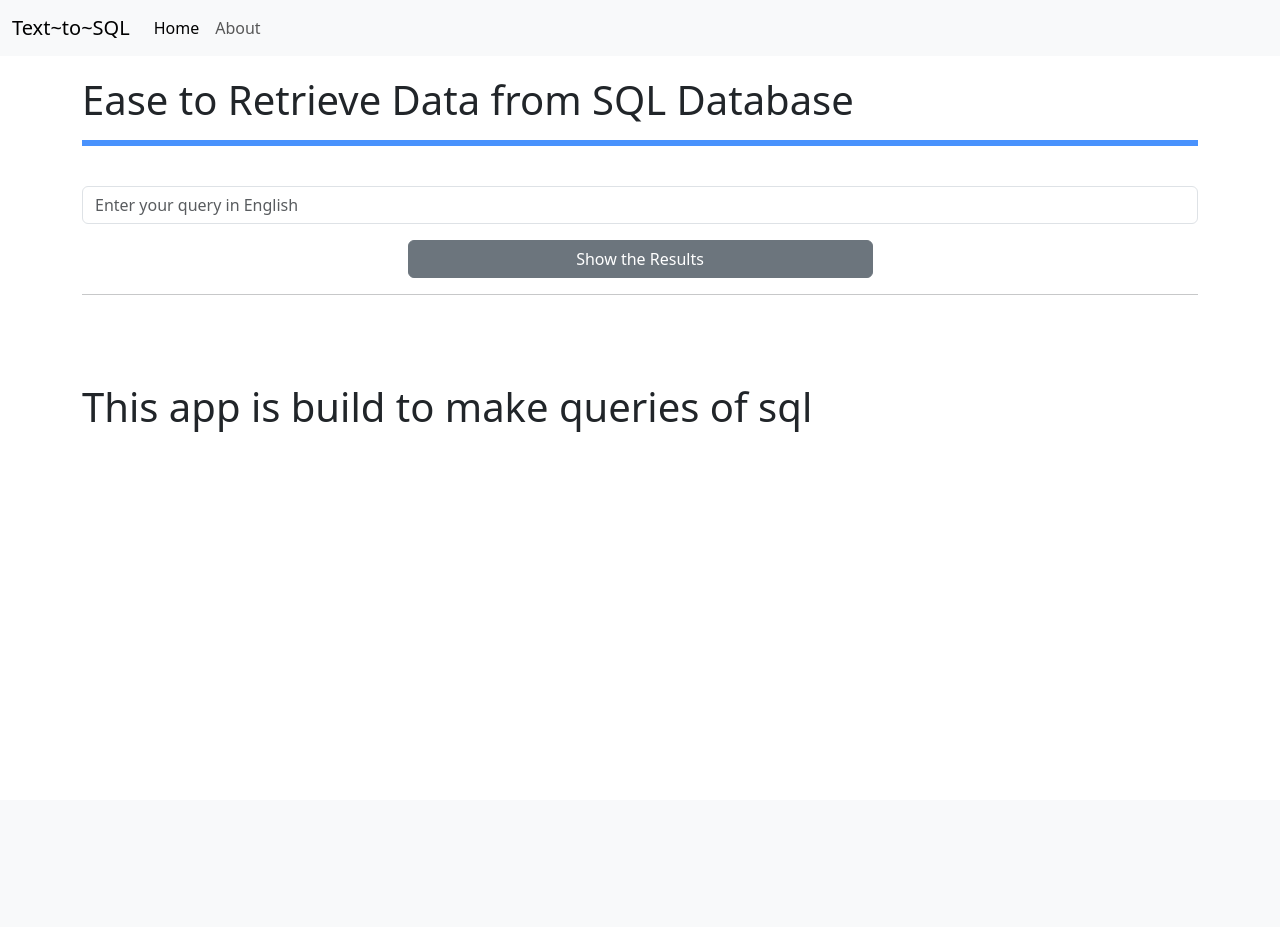
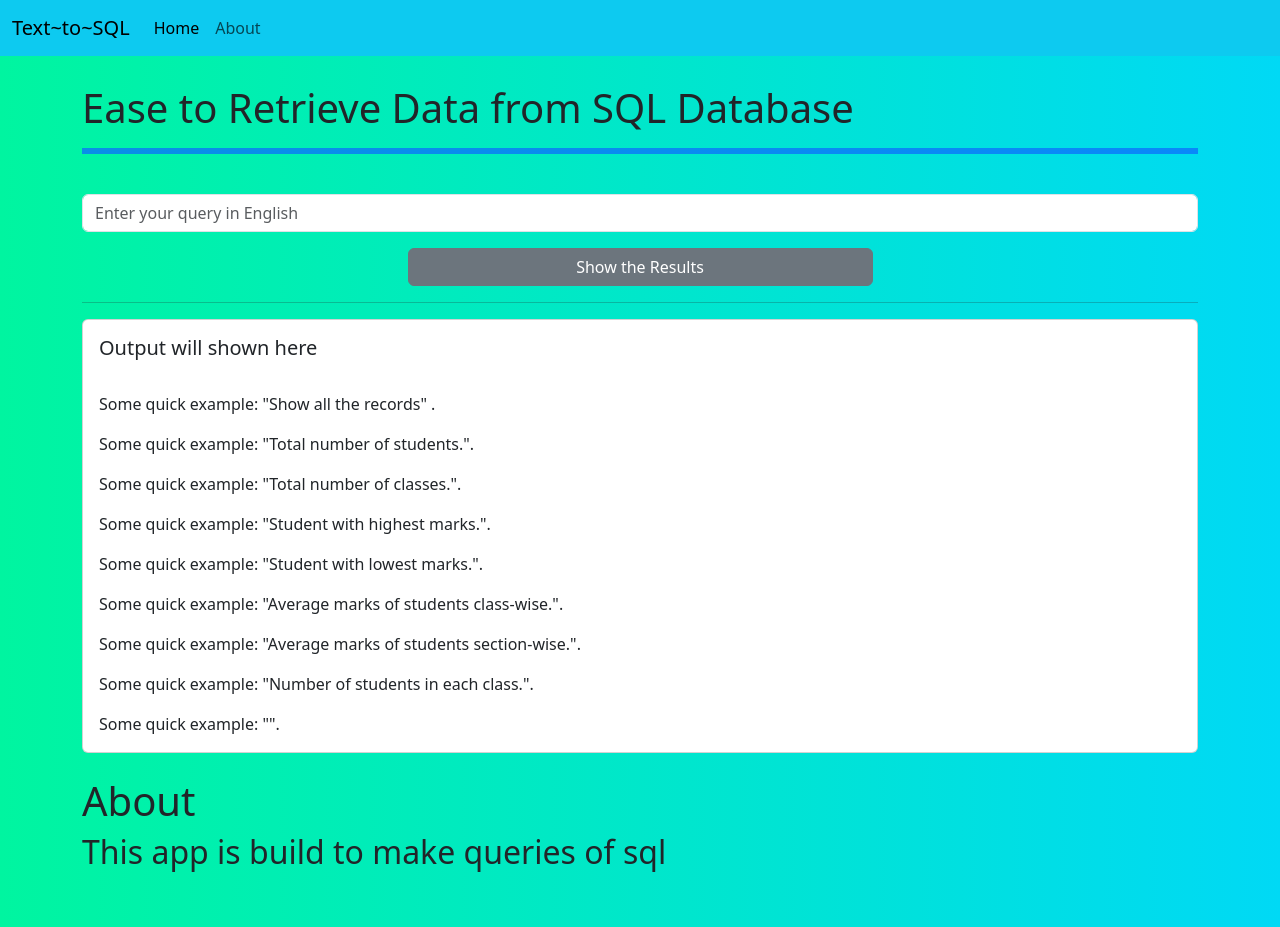
Before and after one commit to ASM313/Text-to-SQL, a Flask app: page / in a window 1280 px wide. Before the commit the page ends 432 px from the top, so only its background shows below. Run offline with Flask 3, Linux system fonts and the light colour scheme.

Commit message:
New feature added

```diff
--- a/application.py
+++ b/application.py
@@ -57,7 +57,7 @@ def query():
     print(response)
 
     data = read_sql_query(response, "student.db")
-    return render_template("index.html", data=data)
+    return render_template("index.html", data=data, sql_query=response, question=question)
 
 
 if __name__=='__main__':
--- a/templates/index.html
+++ b/templates/index.html
@@ -6,10 +6,16 @@
     <title>Convert ur Query to SQL one.</title>
     <link href="https://cdn.jsdelivr.net/npm/bootstrap@5.3.3/dist/css/bootstrap.min.css" rel="stylesheet" integrity="sha384-QWTKZyjpPEjISv5WaRU9OFeRpok6YctnYmDr5pNlyT2bRjXh0JMhjY6hW+ALEwIH" crossorigin="anonymous">
   </head>
-  <body>
-    <nav class="navbar navbar-expand-lg bg-body-tertiary">
+  <body style="
+  background: #00F5A0;
+  background: linear-gradient(
+    to right,
+    #00F5A0,#00D9F5
+  );
+">
+    <nav class="navbar sticky-top bg-info navbar-expand-lg mb-2">
         <div class="container-fluid">
-          <a class="navbar-brand" href="#">Text~to~SQL</a>
+          <a class="navbar-brand" href="/">Text~to~SQL</a>
           <button class="navbar-toggler" type="button" data-bs-toggle="collapse" data-bs-target="#navbarSupportedContent" aria-controls="navbarSupportedContent" aria-expanded="false" aria-label="Toggle navigation">
             <span class="navbar-toggler-icon"></span>
           </button>
@@ -42,6 +48,11 @@
               </div>
         </form>
         <hr>
+        {% if sql_query %}
+        <p>The SQL query for:   <b>{{question}}</b> is </p>
+        <h3>{{sql_query}}</h3>
+
+        {% endif %}
 
         {% if data %}
         <table class="table">
@@ -68,22 +79,30 @@
             </tbody>
           </table>
           {% else %}
-          <!--<div class="card">
+          <div class="card">
 
             <div class="card-body">
-              <h5 class="card-title">Output will shown here</h5>
-              <p class="card-text">Some quick example text to build on the card title and make up the bulk of the card's content.</p>
-              <p class="card-text">Some quick example text to build on the card title and make up the bulk of the card's content.</p>
-              <p class="card-text">Some quick example text to build on the card title and make up the bulk of the card's content.</p>
+              <h5 class="card-title">Output will shown here</h5><br>
+              <p class="card-text">Some quick example: <span>"Show all the records"</span> .</p>
+              <p class="card-text">Some quick example: <span>"Total number of students."</span>.</p>
+              <p class="card-text">Some quick example: <span>"Total number of classes."</span>.</p>
+              <p class="card-text">Some quick example: <span>"Student with highest marks."</span>.</p>
+              <p class="card-text">Some quick example: <span>"Student with lowest marks."</span>.</p>
+              <p class="card-text">Some quick example: <span>"Average marks of students class-wise."</span>.</p>
+              <p class="card-text">Some quick example: <span>"Average marks of students section-wise."</span>.</p>
+              <p class="card-text">Some quick example: <span>"Number of students in each class."</span>.</p>
+              <p class="card-text">Some quick example: <span>""</span>.</p>
             </div>
-          </div>-->
+          </div>
 
           {% endif %}
-          <br><br><br>
+          <br>
         <section id="about">
-            <h1>This app is build to make queries of sql</h1>
+            <h1>About</h1>
+            <h2>This app is build to make queries of sql</h2>
         </section>
         </div>
+        <br><br>
 
     <script src="https://cdn.jsdelivr.net/npm/bootstrap@5.3.3/dist/js/bootstrap.bundle.min.js" integrity="sha384-YvpcrYf0tY3lHB60NNkmXc5s9fDVZLESaAA55NDzOxhy9GkcIdslK1eN7N6jIeHz" crossorigin="anonymous"></script>
   </body>
```
Also changed, not shown: static/Untitled.png (added).
